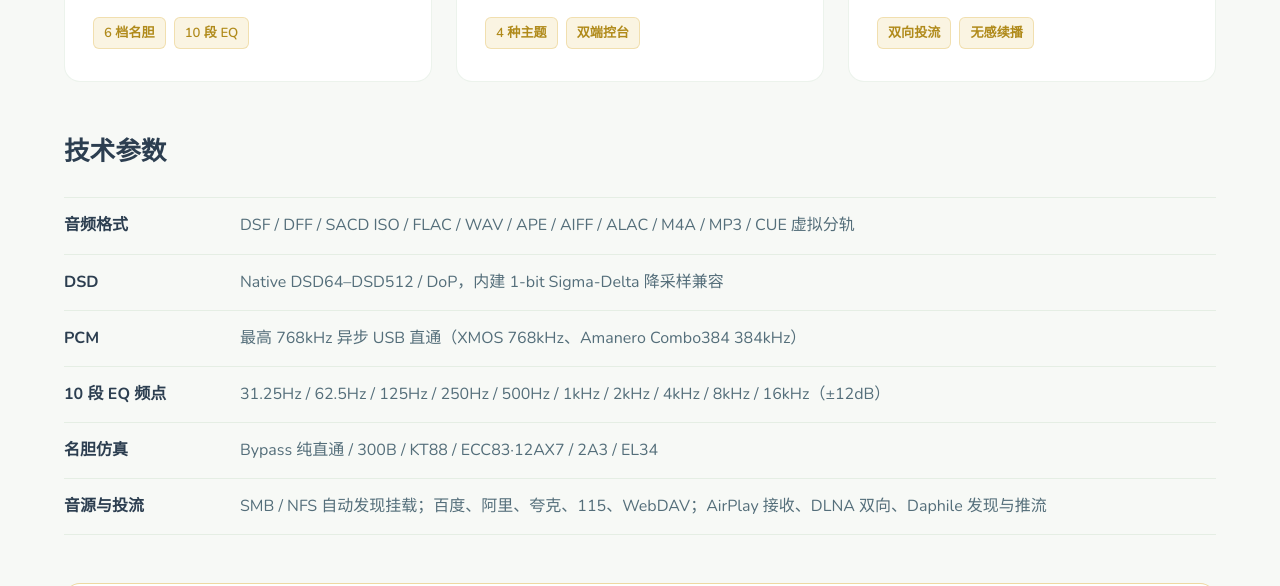
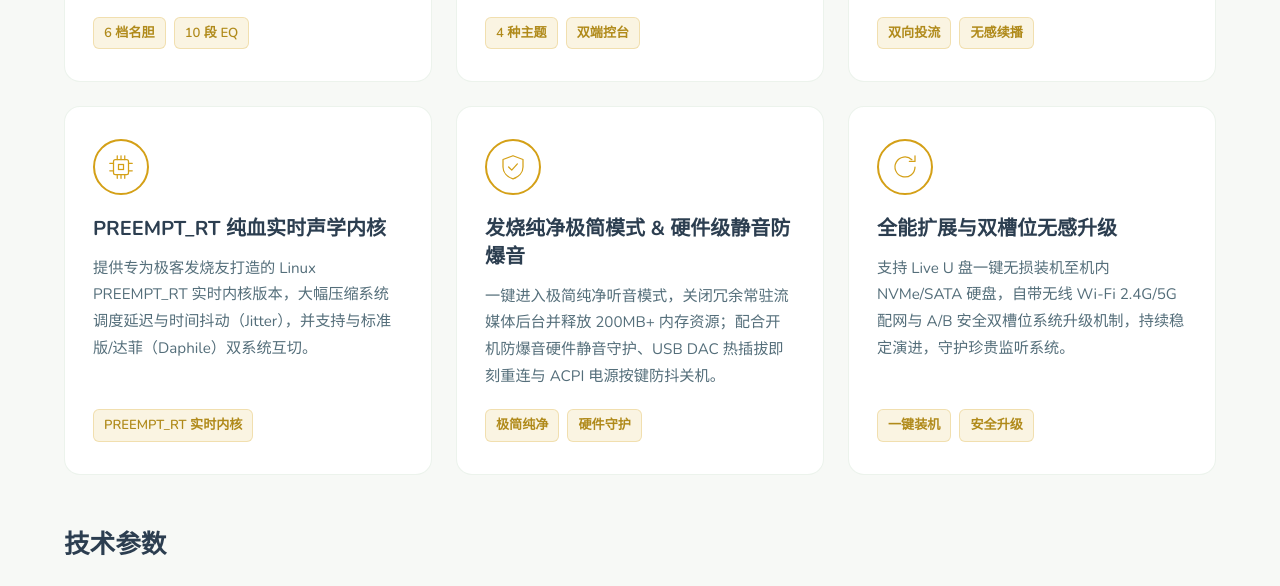
Before and after one commit to cqtvro/old-machine-revival, an Astro site: page /qms-features in a window 1280 px wide. Shown: the part 1093-1679 px from the top of the page. Built offline with nearby package versions, Linux system fonts and the light colour scheme; Astro itself is replaced by a stand-in of ours.

Commit message:
QMS features page: expand to 9 cards, add NetEase QR login (confirmed built-in)

```diff
--- a/src/pages/qms-features.astro
+++ b/src/pages/qms-features.astro
@@ -55,7 +55,7 @@ import Layout from '../layouts/Layout.astro';
                         </svg>
                     </div>
                     <h3>全场景本地 / NAS / 云盘融合</h3>
-                    <p>支持机内 SSD/USB 即插即扫、局域网 SMB/NFS 智能发现挂载与拖拽传歌；内置百度、阿里云盘、夸克、115、WebDAV 云端直出。</p>
+                    <p>支持机内 SSD/USB 即插即扫、局域网 SMB/NFS 智能发现挂载与拖拽传歌；内置百度、阿里云盘、夸克、115、WebDAV 云端直出，以及网易云音乐扫码登录。</p>
                     <div class="qms-feature-tags"><span>本地</span><span>NAS</span><span>5大云盘</span></div>
                 </article>
 
@@ -102,6 +102,52 @@ import Layout from '../layouts/Layout.astro';
                     <p>既可作高清接收端无损接管手机/平板音乐投屏，也能向客厅音响与 Daphile 反向推流；搭载主机端「音乐播不停」无感续航、跨端自建歌单与 LRC 动态歌词滚动。</p>
                     <div class="qms-feature-tags"><span>双向投流</span><span>无感续播</span></div>
                 </article>
+
+                <article class="qms-feature-card">
+                    <div class="qms-feature-icon" aria-hidden="true">
+                        <svg viewBox="0 0 48 48" fill="none" stroke="currentColor" stroke-width="2" stroke-linecap="round">
+                            <rect x="12" y="12" width="24" height="24" rx="3" />
+                            <rect x="20" y="20" width="8" height="8" />
+                            <line x1="18" y1="12" x2="18" y2="6" />
+                            <line x1="24" y1="12" x2="24" y2="6" />
+                            <line x1="30" y1="12" x2="30" y2="6" />
+                            <line x1="18" y1="42" x2="18" y2="36" />
+                            <line x1="24" y1="42" x2="24" y2="36" />
+                            <line x1="30" y1="42" x2="30" y2="36" />
+                            <line x1="12" y1="18" x2="6" y2="18" />
+                            <line x1="12" y1="30" x2="6" y2="30" />
+                            <line x1="42" y1="18" x2="36" y2="18" />
+                            <line x1="42" y1="30" x2="36" y2="30" />
+                        </svg>
+                    </div>
+                    <h3>PREEMPT_RT 纯血实时声学内核</h3>
+                    <p>提供专为极客发烧友打造的 Linux PREEMPT_RT 实时内核版本，大幅压缩系统调度延迟与时间抖动（Jitter），并支持与标准版/达菲（Daphile）双系统互切。</p>
+                    <div class="qms-feature-tags"><span>PREEMPT_RT 实时内核</span></div>
+                </article>
+
+                <article class="qms-feature-card">
+                    <div class="qms-feature-icon" aria-hidden="true">
+                        <svg viewBox="0 0 48 48" fill="none" stroke="currentColor" stroke-width="2" stroke-linecap="round" stroke-linejoin="round">
+                            <path d="M24 6 L40 12 V24 C40 33 33 40 24 43 C15 40 8 33 8 24 V12 Z" />
+                            <path d="M17 24 L22 29 L31 19" />
+                        </svg>
+                    </div>
+                    <h3>发烧纯净极简模式 &amp; 硬件级静音防爆音</h3>
+                    <p>一键进入极简纯净听音模式，关闭冗余常驻流媒体后台并释放 200MB+ 内存资源；配合开机防爆音硬件静音守护、USB DAC 热插拔即刻重连与 ACPI 电源按键防抖关机。</p>
+                    <div class="qms-feature-tags"><span>极简纯净</span><span>硬件守护</span></div>
+                </article>
+
+                <article class="qms-feature-card">
+                    <div class="qms-feature-icon" aria-hidden="true">
+                        <svg viewBox="0 0 48 48" fill="none" stroke="currentColor" stroke-width="2" stroke-linecap="round" stroke-linejoin="round">
+                            <path d="M40 24a16 16 0 1 1-5-11.7" />
+                            <path d="M40 6v9h-9" />
+                        </svg>
+                    </div>
+                    <h3>全能扩展与双槽位无感升级</h3>
+                    <p>支持 Live U 盘一键无损装机至机内 NVMe/SATA 硬盘，自带无线 Wi-Fi 2.4G/5G 配网与 A/B 安全双槽位系统升级机制，持续稳定演进，守护珍贵监听系统。</p>
+                    <div class="qms-feature-tags"><span>一键装机</span><span>安全升级</span></div>
+                </article>
             </div>
 
             <div class="qms-params">
@@ -112,7 +158,7 @@ import Layout from '../layouts/Layout.astro';
                     <div><dt>PCM</dt><dd>最高 768kHz 异步 USB 直通（XMOS 768kHz、Amanero Combo384 384kHz）</dd></div>
                     <div><dt>10 段 EQ 频点</dt><dd>31.25Hz / 62.5Hz / 125Hz / 250Hz / 500Hz / 1kHz / 2kHz / 4kHz / 8kHz / 16kHz（±12dB）</dd></div>
                     <div><dt>名胆仿真</dt><dd>Bypass 纯直通 / 300B / KT88 / ECC83·12AX7 / 2A3 / EL34</dd></div>
-                    <div><dt>音源与投流</dt><dd>SMB / NFS 自动发现挂载；百度、阿里、夸克、115、WebDAV；AirPlay 接收、DLNA 双向、Daphile 发现与推流</dd></div>
+                    <div><dt>音源与投流</dt><dd>SMB / NFS 自动发现挂载；百度、阿里、夸克、115、WebDAV；网易云音乐扫码登录；AirPlay 接收、DLNA 双向、Daphile 发现与推流</dd></div>
                 </dl>
             </div>
 
```
